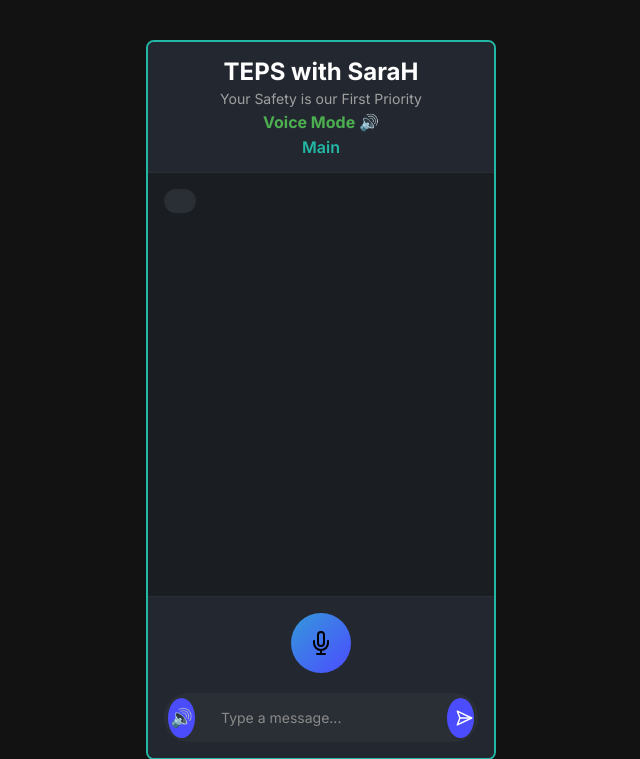
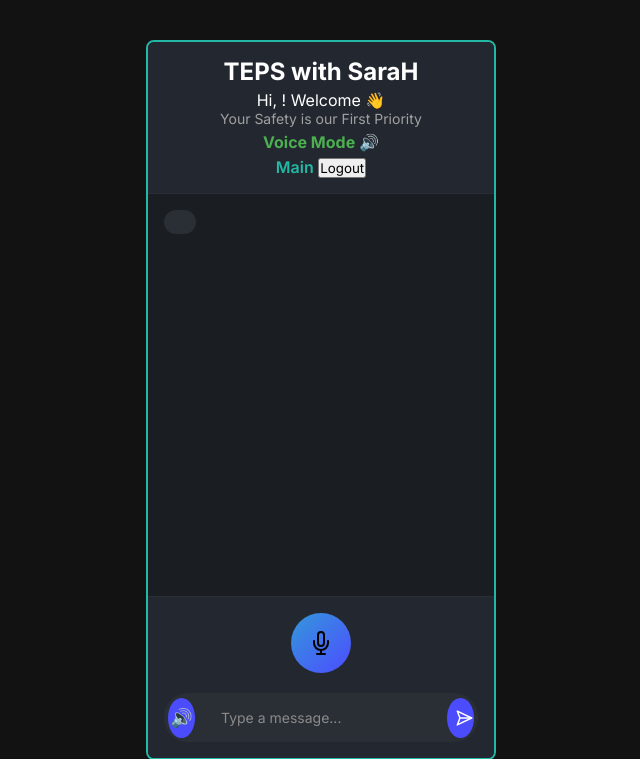
Before and after one commit to LucifeRsKingdoM/TEPS---Demo, a Flask app: template templates/index.html in a window 1280 px wide. Shown: the top 759 px of the page, without its empty margins (319-959 px from the left). Run offline with Flask 3, Linux system fonts and the light colour scheme; the template is opened without the code that fills it, so the values that code supplies are empty.

Commit message:
Update index.html

```diff
--- a/templates/index.html
+++ b/templates/index.html
@@ -14,9 +14,11 @@
         <div class="column">
             <div class="header">
                 <h1>TEPS with SaraH</h1>
+                <p>Hi, <span id="userName"></span>! Welcome 👋</p>
                 <p class="slogan">Your Safety is our First Priority</p>
                 <p id="modeIndicator" class="mode-indicator">Voice 🔊</p>
                 <a href="{{ url_for('main') }}" id="main" class="main-link">Main</a>
+                <button onclick="logout()">Logout</button>
             </div>
 
             <div class="chat-container" id="conversation">
```
